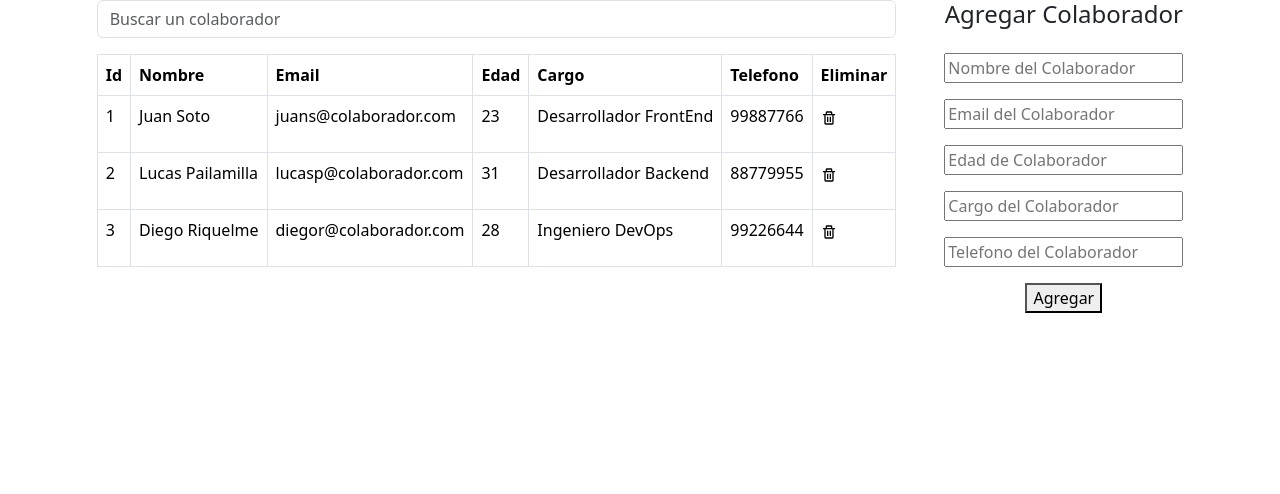
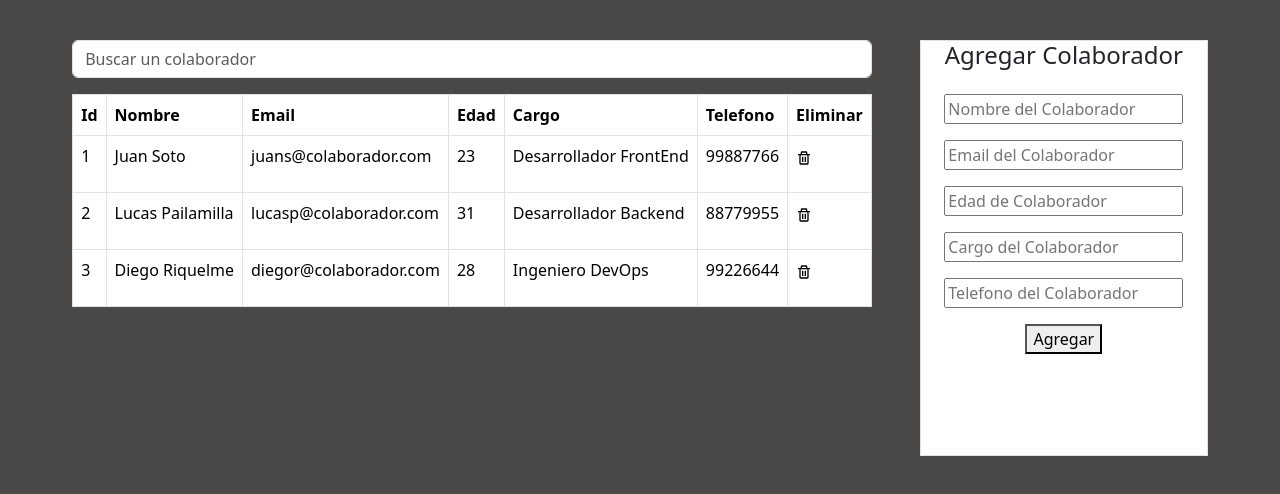
Before and after one commit to Guillermo-Hernandez-Puga/Proyecto_React3, a React (Vite) app: page / in a window 1280 px wide. Shown: the top 494 px of the page. Built offline with nearby package versions, Linux system fonts and the light colour scheme.

Commit message:
:alien: Actualizacion CCS, BG, Formulario

```diff
--- a/src/App.css
+++ b/src/App.css
@@ -0,0 +1,9 @@
+body {
+    margin-top: 40px;
+    background-color: rgb(75, 72, 72);
+}
+
+.formulario {
+    height: 26rem;
+    width: 18rem;
+}
--- a/src/App.jsx
+++ b/src/App.jsx
@@ -28,9 +28,10 @@ function App() {
             setbasedata={setbasedata}
             datosFilter={datosFilter}
             setdatosFilter={setdatosFilter}
+            className="form"
           />
         </div>
-        <div className="ms-5">
+        <div className="ms-5 border bg-white formulario">
           <Formulario
             data={data}
             setbasedata={setbasedata}
--- a/src/components/listado/Listado.jsx
+++ b/src/components/listado/Listado.jsx
@@ -11,7 +11,7 @@ const Listado = ({ datosFilter, setbasedata, setdatosFilter, data }) => {
     setdatosFilter(nuevoData);
   };
   return (
-    <div className=" table table-responsive ">
+    <div className=" table table-responsive">
       <Table bordered hover>
         <thead >
           <tr>
@@ -35,7 +35,7 @@ const Listado = ({ datosFilter, setbasedata, setdatosFilter, data }) => {
               <td>{persona.telefono}</td>
               <td>
                 <p>
-                  <BiTrash onClick={(e) => eliminarColaborador(persona.id)} />
+                  <BiTrash onClick={(e) => eliminarColaborador(persona.id)}/>
                 </p>
               </td>
             </tr>
```
